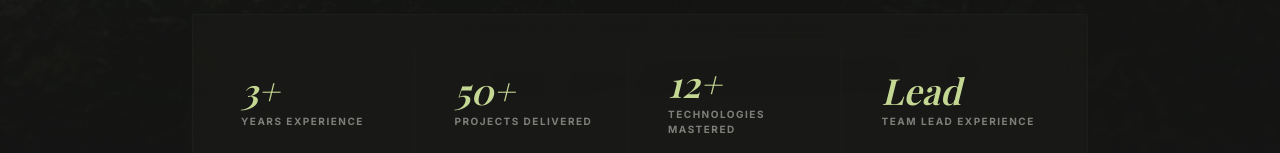
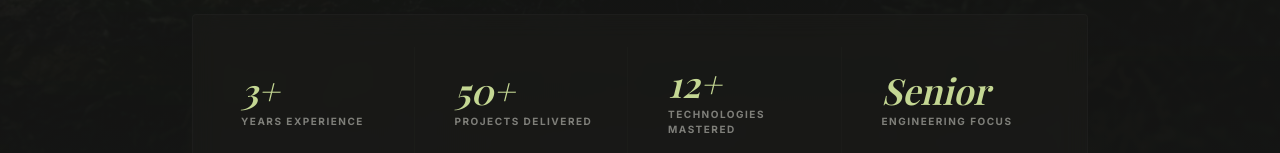
Before and after one commit to sjuk98/myweb, a Next.js app: page / in a window 1280 px wide. Shown: the part 799-952 px from the top of the page. Built offline with nearby package versions, Linux system fonts and the light colour scheme; a web font is replaced by a local one.

Commit message:
remove all remaining references to Team Lead across codebase metrics and project descriptions

```diff
--- a/src/app/page1.tsx
+++ b/src/app/page1.tsx
@@ -402,9 +402,9 @@ export default function Home() {
 
           <div className="border border-border/30 bg-muted/20 p-8 hover:border-accent-light/30 hover:shadow-lg hover:shadow-accent-light/[0.02] transition-all duration-300 relative group rounded-sm">
             <Users className="w-6 h-6 text-accent-light mb-6" />
-            <h3 className="text-xl font-serif mb-4 text-foreground">Team Leadership</h3>
+            <h3 className="text-xl font-serif mb-4 text-foreground">Systems Consulting</h3>
             <p className="text-foreground/60 text-sm leading-relaxed font-light">
-              Supervising sprint planning, executing code reviews, mentoring junior engineers, and aligning development tasks with business goals.
+              Reviewing system architecture designs, advising on performance optimizations, and aligning software strategies with business requirements.
             </p>
           </div>
         </div>
--- a/src/components/Hero.tsx
+++ b/src/components/Hero.tsx
@@ -83,8 +83,8 @@ export default function Hero() {
             <div className="text-[10px] font-bold tracking-[0.15em] text-foreground/50 uppercase">Technologies Mastered</div>
           </div>
           <div className="flex flex-col justify-center p-4 pt-6 lg:pt-4">
-            <div className="text-3xl md:text-4xl font-serif italic text-accent-light mb-1 font-semibold">Lead</div>
-            <div className="text-[10px] font-bold tracking-[0.15em] text-foreground/50 uppercase">Team Lead Experience</div>
+            <div className="text-3xl md:text-4xl font-serif italic text-accent-light mb-1 font-semibold">Senior</div>
+            <div className="text-[10px] font-bold tracking-[0.15em] text-foreground/50 uppercase">Engineering Focus</div>
           </div>
         </motion.div>
       </motion.div>
--- a/src/components/Projects.tsx
+++ b/src/components/Projects.tsx
@@ -96,7 +96,7 @@ export default function Projects() {
                 <ul className="list-disc pl-5 text-foreground/70 text-sm leading-relaxed font-light space-y-1">
                   <li>Completely eliminated manual CSV formatting and imports</li>
                   <li>Decreased general administrative processing times by 35%</li>
-                  <li>Established real-time role-based access for team leads</li>
+                  <li>Established real-time role-based access for department heads</li>
                 </ul>
               </div>
             </div>
```
